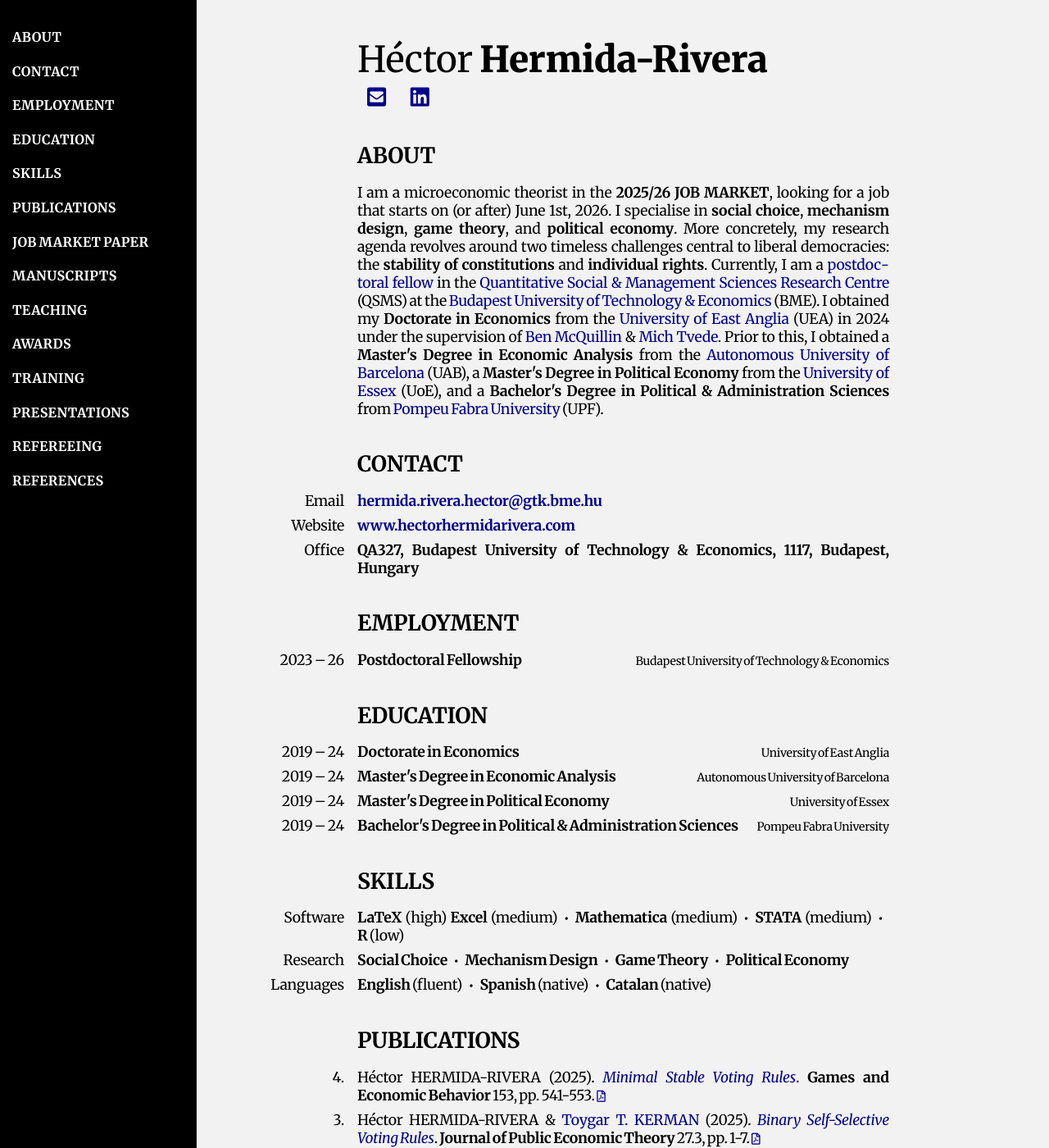
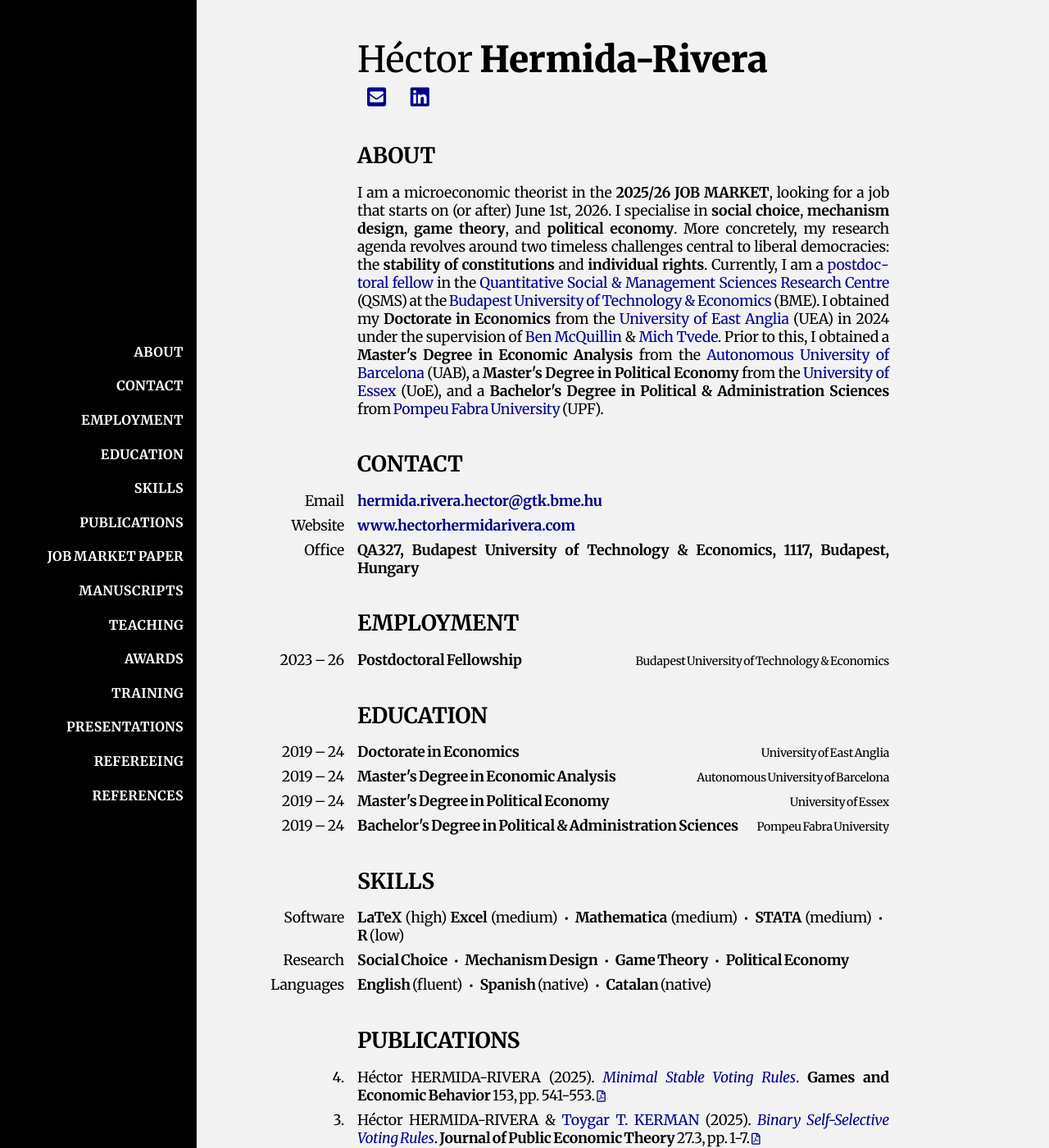
Before and after one commit to HectorHermidaRivera/hectorhermidarivera.github.io, a Jekyll site: the page built from index.md, in a window 1280 px wide and 1400 px high. Shown: the whole window at 82% size. Built offline with Jekyll 4.4.1, drawn with Linux system fonts in a browser that asks for light colours; a style sheet for code colours, icons or effects is not loaded.

Commit message:
Update default.html

```diff
--- a/_layouts/default.html
+++ b/_layouts/default.html
@@ -26,8 +26,8 @@
   box-sizing: border-box;
   display: flex;
   flex-direction: column;
-      align-items: flex-start;
-      justify-content: flex-start;
+  align-items: flex-end; /* align text to the right */
+  justify-content: center; /* vertical centering */
   border-right: 1px solid #111;
   z-index: 10000;
 }
@@ -40,7 +40,7 @@
   letter-spacing: 0.4px;
   margin: 8px 0;
   width: 100%;
-      display: block;
+  text-align: right; /* right-align text */
   line-height: 1.6;
 }
 
```
Lines whose indentation alone changed are shown as unchanged.
